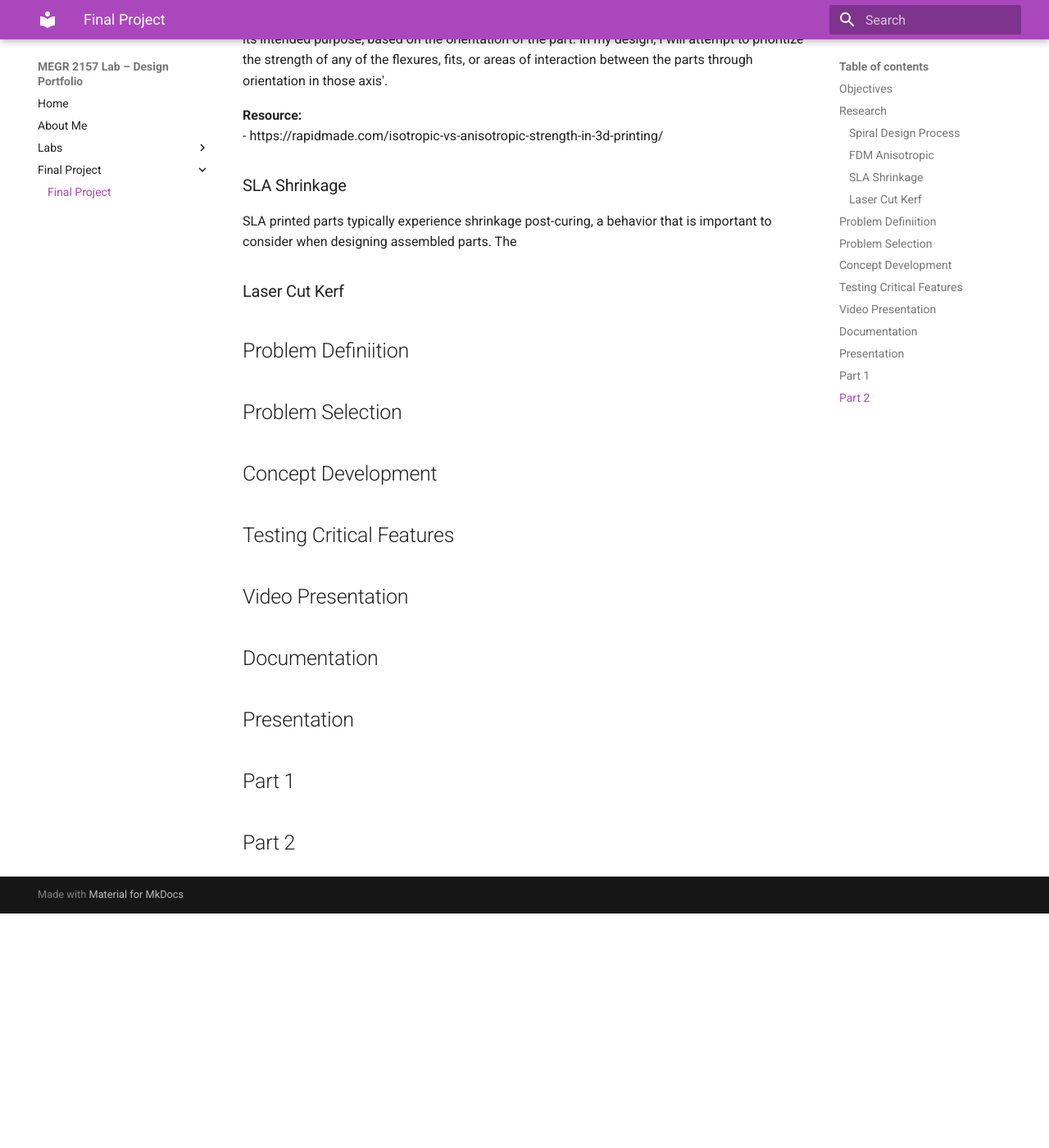
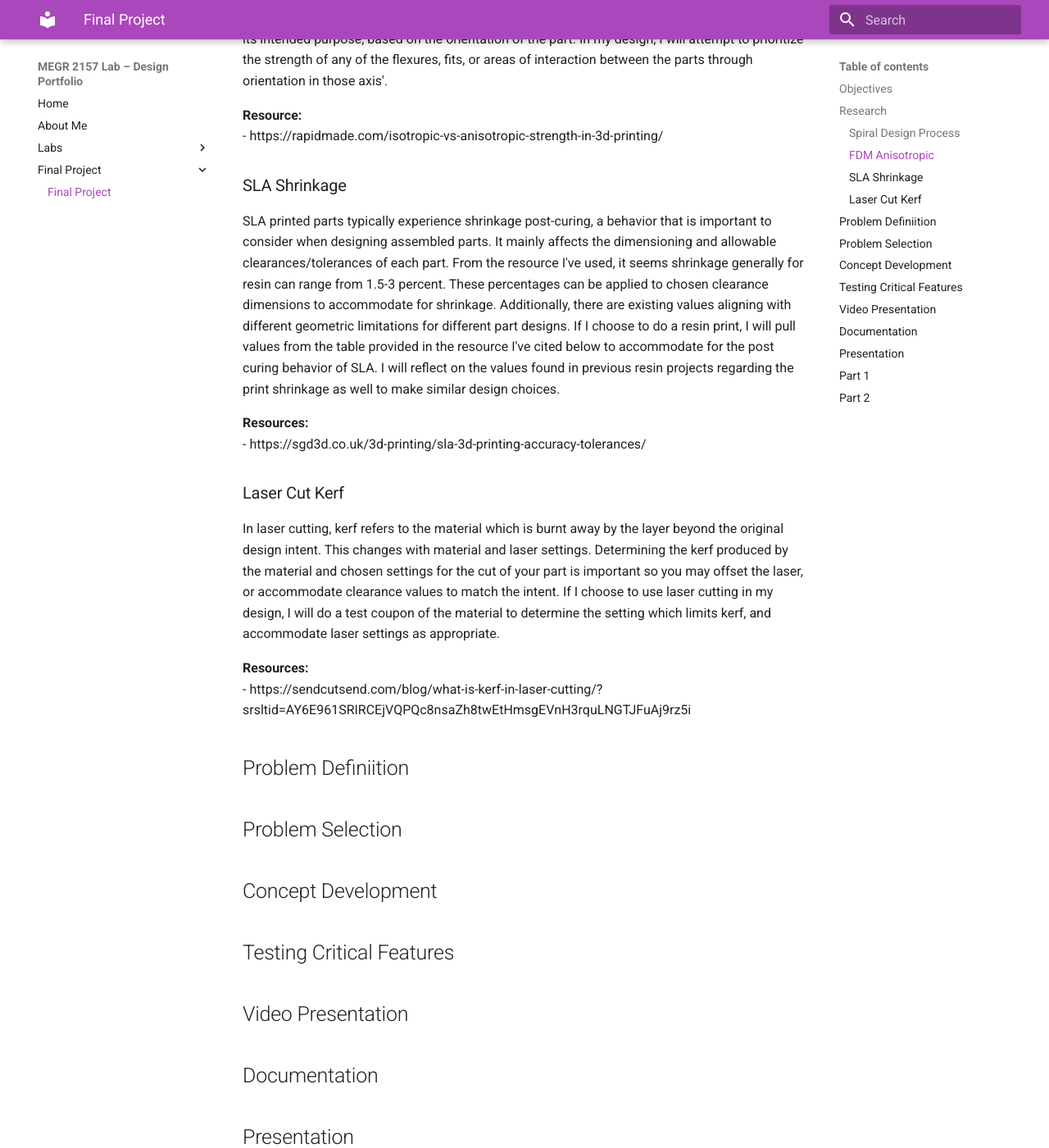
Before and after one commit to swils201/saniyah-wilson-portfolio, an MkDocs documentation site: the page built from docs/finalproject/index.md, in a window 1280 px wide and 1400 px high, scrolled down 961 px. Shown: the whole window at 82% size. Built offline with MkDocs 1.6.1 and Material for MkDocs 9.7.7, drawn with Linux system fonts in a browser that asks for light colours; before the commit the page ends 2075 px from its top, so only the background shows below that.

Commit message:
Update index.md

```diff
--- a/docs/finalproject/index.md
+++ b/docs/finalproject/index.md
@@ -21,9 +21,16 @@ FDM printing typically produces parts which are anisotropic or weaker in the Z d
 - https://rapidmade.com/isotropic-vs-anisotropic-strength-in-3d-printing/
 
 ### SLA Shrinkage
-SLA printed parts typically experience shrinkage post-curing, a behavior that is important to consider when designing assembled parts. The
+SLA printed parts typically experience shrinkage post-curing, a behavior that is important to consider when designing assembled parts. It mainly affects the dimensioning and allowable clearances/tolerances of each part. From the resource I've used, it seems shrinkage generally for resin can range from 1.5-3 percent. These percentages can be applied to chosen clearance dimensions to accommodate for shrinkage. Additionally, there are existing values aligning with different geometric limitations for different part designs. If I choose to do a resin print, I will pull values from the table provided in the resource I've cited below to accommodate for the post curing behavior of SLA. I will reflect on the values found in previous resin projects regarding the print shrinkage as well to make similar design choices.
+
+**Resources:**
+- https://sgd3d.co.uk/3d-printing/sla-3d-printing-accuracy-tolerances/
 
 ### Laser Cut Kerf
+In laser cutting, kerf refers to the material which is burnt away by the layer beyond the original design intent. This changes with material and laser settings. Determining the kerf produced by the material and chosen settings for the cut of your part is important so you may offset the laser, or accommodate clearance values to match the intent. If I choose to use laser cutting in my design, I will do a test coupon of the material to determine the setting which limits kerf, and accommodate laser settings as appropriate.
+
+**Resources:**
+- https://sendcutsend.com/blog/what-is-kerf-in-laser-cutting/?srsltid=AY6E961SRIRCEjVQPQc8nsaZh8twEtHmsgEVnH3rquLNGTJFuAj9rz5i
 
 ## Problem Definiition
 
```
